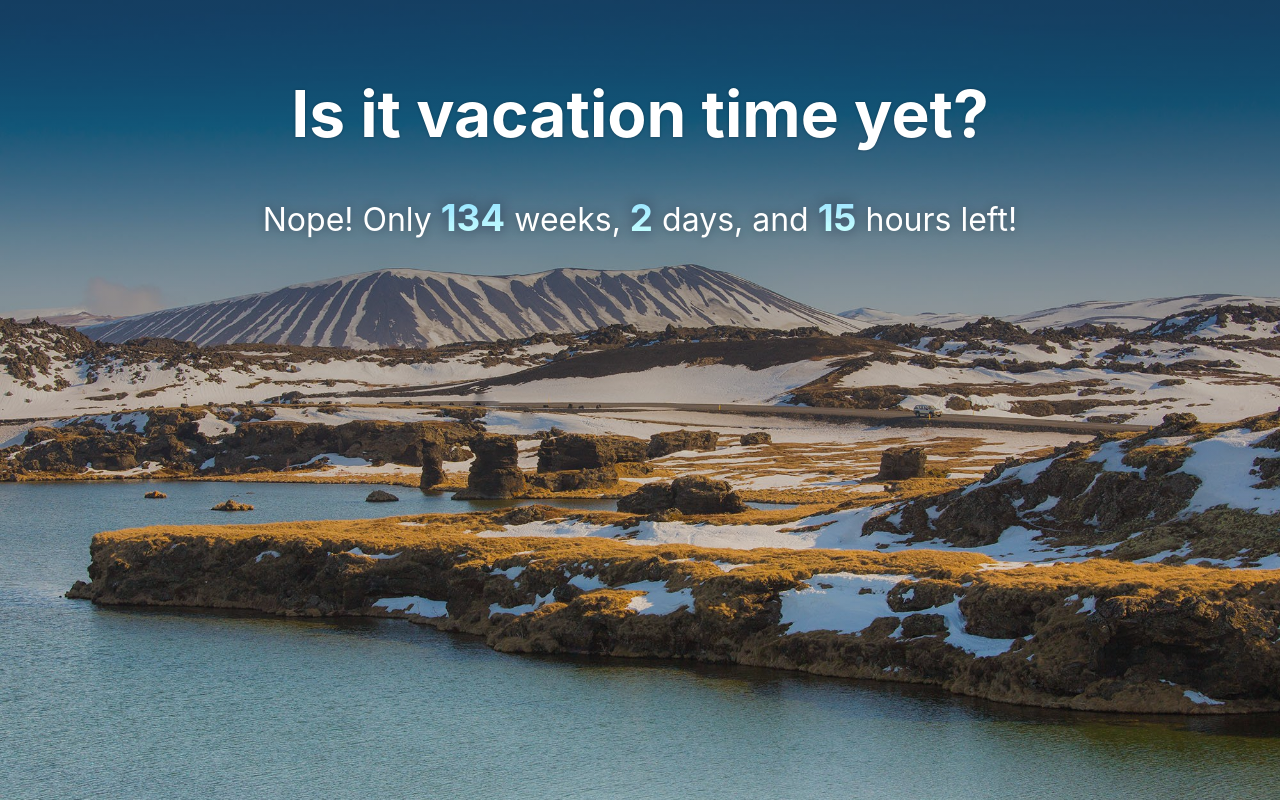
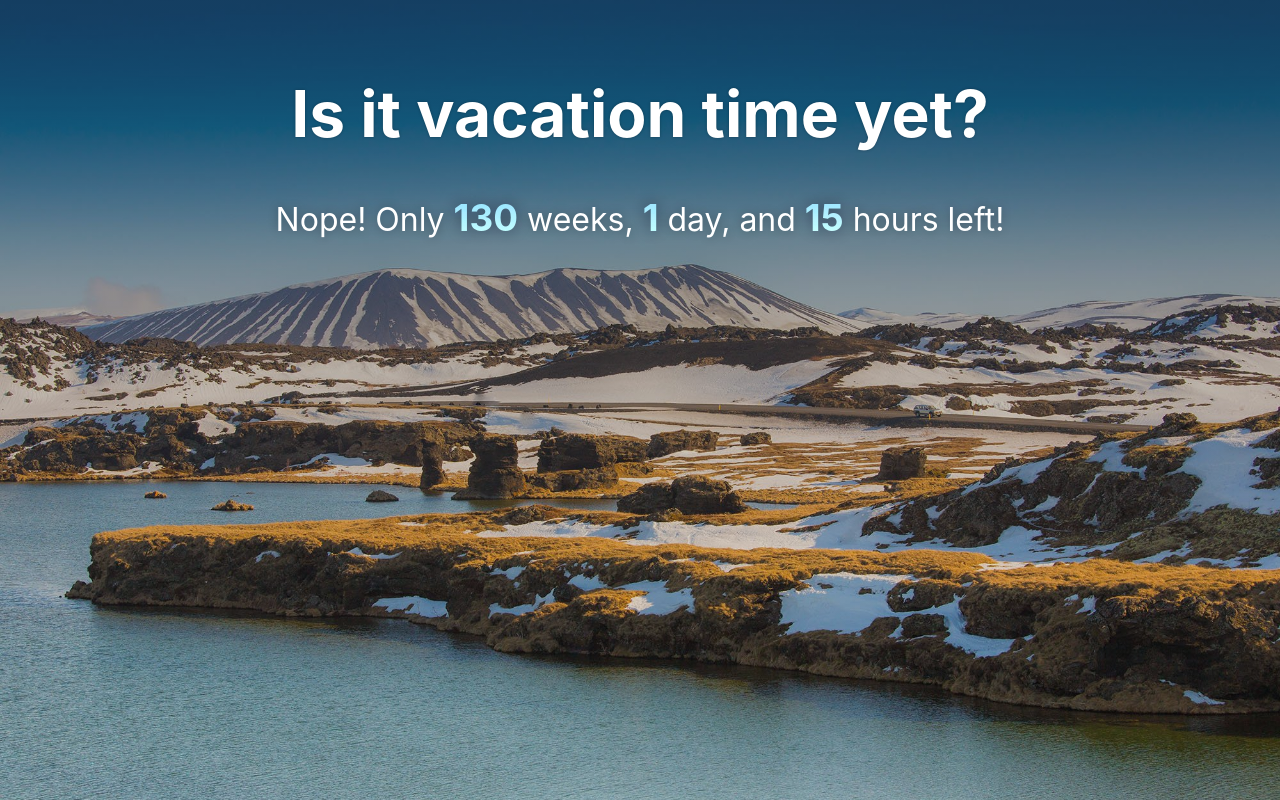
Before and after one commit to MaartenStaa/vacation-countdown, a React (Create React App) app: page / in a window 1280 px wide. Built offline with nearby package versions, Linux system fonts and the light colour scheme.

Commit message:
fix: Date, month is 0-based

```diff
--- a/src/App.js
+++ b/src/App.js
@@ -48,7 +48,7 @@ function timeDiff(now, target) {
 }
 
 function App() {
-  const targetDate = useMemo(() => new Date(2024, 2, 17, 6), []);
+  const targetDate = useMemo(() => new Date(2024, 1, 17, 6), []);
   const [timeLeft, setTimeLeft] = useState(() =>
     timeDiff(new Date(), targetDate),
   );
```
